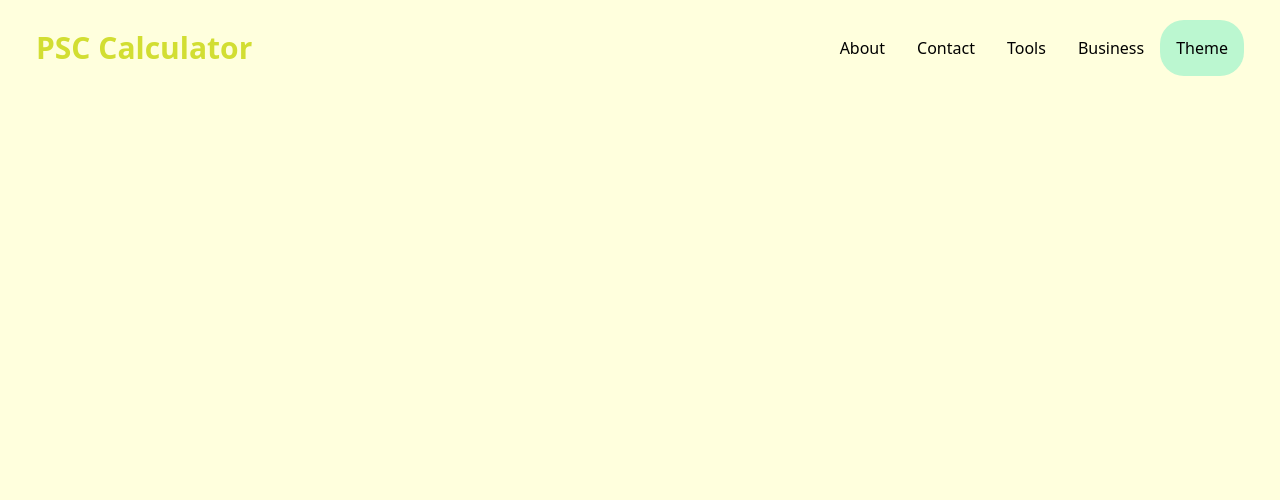
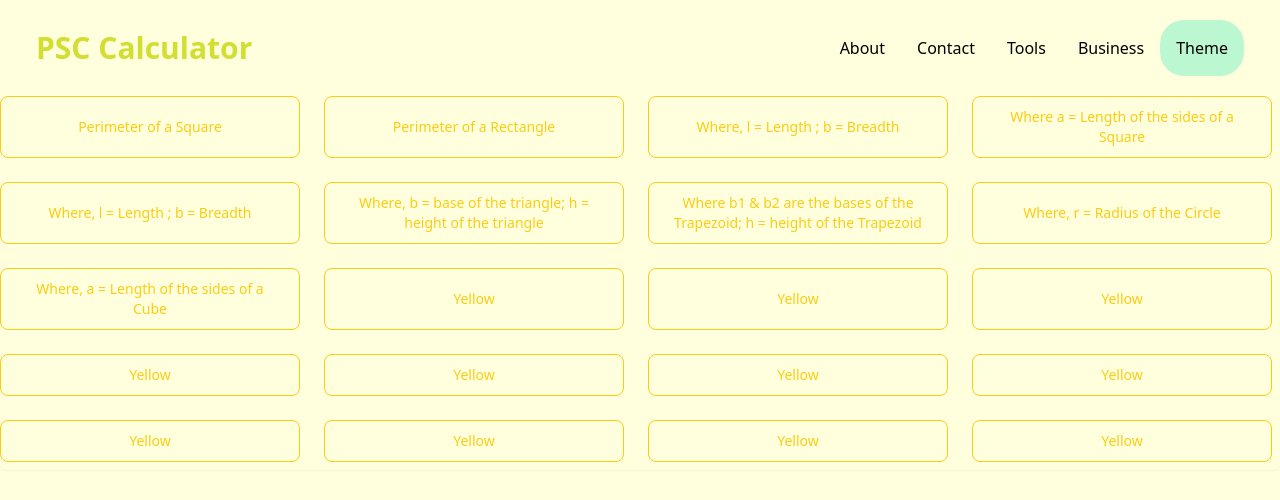
Before and after one commit to WireBot34/pscalc, a React (Create React App) app: page / in a window 1280 px wide. Shown: the top 500 px of the page. Built offline with nearby package versions, Linux system fonts and the light colour scheme.

Commit message:
added buttons for each calculators

```diff
--- /dev/null
+++ b/src/components/Calculatorsb.js
@@ -0,0 +1,130 @@
+import React from "react";
+
+function Calculatorsb() {
+  return (
+    <div className="grid gap-4 grid-cols-4 grid-rows-3 rounded-md shadow-sm">
+      <button
+        type="button"
+        class="text-yellow-400 hover:text-white border border-yellow-400 hover:bg-yellow-500 focus:ring-4 focus:outline-none focus:ring-yellow-300 font-medium rounded-lg text-sm px-5 py-2.5 text-center me-2 mb-2 dark:border-yellow-300 dark:text-yellow-300 dark:hover:text-white dark:hover:bg-yellow-400 dark:focus:ring-yellow-900"
+      >
+        Perimeter of a Square
+      </button>
+      <button
+        type="button"
+        class="text-yellow-400 hover:text-white border border-yellow-400 hover:bg-yellow-500 focus:ring-4 focus:outline-none focus:ring-yellow-300 font-medium rounded-lg text-sm px-5 py-2.5 text-center me-2 mb-2 dark:border-yellow-300 dark:text-yellow-300 dark:hover:text-white dark:hover:bg-yellow-400 dark:focus:ring-yellow-900"
+      >
+        Perimeter of a Rectangle
+      </button>
+      <button
+        type="button"
+        class="text-yellow-400 hover:text-white border border-yellow-400 hover:bg-yellow-500 focus:ring-4 focus:outline-none focus:ring-yellow-300 font-medium rounded-lg text-sm px-5 py-2.5 text-center me-2 mb-2 dark:border-yellow-300 dark:text-yellow-300 dark:hover:text-white dark:hover:bg-yellow-400 dark:focus:ring-yellow-900"
+      >
+        Where, l = Length ; b = Breadth
+      </button>
+      <button
+        type="button"
+        class="text-yellow-400 hover:text-white border border-yellow-400 hover:bg-yellow-500 focus:ring-4 focus:outline-none focus:ring-yellow-300 font-medium rounded-lg text-sm px-5 py-2.5 text-center me-2 mb-2 dark:border-yellow-300 dark:text-yellow-300 dark:hover:text-white dark:hover:bg-yellow-400 dark:focus:ring-yellow-900"
+      >
+        Where a = Length of the sides of a Square
+      </button>
+      <button
+        type="button"
+        class="text-yellow-400 hover:text-white border border-yellow-400 hover:bg-yellow-500 focus:ring-4 focus:outline-none focus:ring-yellow-300 font-medium rounded-lg text-sm px-5 py-2.5 text-center me-2 mb-2 dark:border-yellow-300 dark:text-yellow-300 dark:hover:text-white dark:hover:bg-yellow-400 dark:focus:ring-yellow-900"
+      >
+        Where, l = Length ; b = Breadth
+      </button>
+      <button
+        type="button"
+        class="text-yellow-400 hover:text-white border border-yellow-400 hover:bg-yellow-500 focus:ring-4 focus:outline-none focus:ring-yellow-300 font-medium rounded-lg text-sm px-5 py-2.5 text-center me-2 mb-2 dark:border-yellow-300 dark:text-yellow-300 dark:hover:text-white dark:hover:bg-yellow-400 dark:focus:ring-yellow-900"
+      >
+        Where, b = base of the triangle; h = height of the triangle
+      </button>
+      <button
+        type="button"
+        class="text-yellow-400 hover:text-white border border-yellow-400 hover:bg-yellow-500 focus:ring-4 focus:outline-none focus:ring-yellow-300 font-medium rounded-lg text-sm px-5 py-2.5 text-center me-2 mb-2 dark:border-yellow-300 dark:text-yellow-300 dark:hover:text-white dark:hover:bg-yellow-400 dark:focus:ring-yellow-900"
+      >
+        Where b1 & b2 are the bases of the Trapezoid; h = height of the Trapezoid
+      </button>
+      <button
+        type="button"
+        class="text-yellow-400 hover:text-white border border-yellow-400 hover:bg-yellow-500 focus:ring-4 focus:outline-none focus:ring-yellow-300 font-medium rounded-lg text-sm px-5 py-2.5 text-center me-2 mb-2 dark:border-yellow-300 dark:text-yellow-300 dark:hover:text-white dark:hover:bg-yellow-400 dark:focus:ring-yellow-900"
+      >
+        Where, r = Radius of the Circle
+      </button>
+      <button
+        type="button"
+        class="text-yellow-400 hover:text-white border border-yellow-400 hover:bg-yellow-500 focus:ring-4 focus:outline-none focus:ring-yellow-300 font-medium rounded-lg text-sm px-5 py-2.5 text-center me-2 mb-2 dark:border-yellow-300 dark:text-yellow-300 dark:hover:text-white dark:hover:bg-yellow-400 dark:focus:ring-yellow-900"
+      >
+        Where, a = Length of the sides of a Cube
+      </button>
+      <button
+        type="button"
+        class="text-yellow-400 hover:text-white border border-yellow-400 hover:bg-yellow-500 focus:ring-4 focus:outline-none focus:ring-yellow-300 font-medium rounded-lg text-sm px-5 py-2.5 text-center me-2 mb-2 dark:border-yellow-300 dark:text-yellow-300 dark:hover:text-white dark:hover:bg-yellow-400 dark:focus:ring-yellow-900"
+      >
+        Yellow
+      </button>
+      <button
+        type="button"
+        class="text-yellow-400 hover:text-white border border-yellow-400 hover:bg-yellow-500 focus:ring-4 focus:outline-none focus:ring-yellow-300 font-medium rounded-lg text-sm px-5 py-2.5 text-center me-2 mb-2 dark:border-yellow-300 dark:text-yellow-300 dark:hover:text-white dark:hover:bg-yellow-400 dark:focus:ring-yellow-900"
+      >
+        Yellow
+      </button>
+      <button
+        type="button"
+        class="text-yellow-400 hover:text-white border border-yellow-400 hover:bg-yellow-500 focus:ring-4 focus:outline-none focus:ring-yellow-300 font-medium rounded-lg text-sm px-5 py-2.5 text-center me-2 mb-2 dark:border-yellow-300 dark:text-yellow-300 dark:hover:text-white dark:hover:bg-yellow-400 dark:focus:ring-yellow-900"
+      >
+        Yellow
+      </button>
+      <button
+      type="button"
+      class="text-yellow-400 hover:text-white border border-yellow-400 hover:bg-yellow-500 focus:ring-4 focus:outline-none focus:ring-yellow-300 font-medium rounded-lg text-sm px-5 py-2.5 text-center me-2 mb-2 dark:border-yellow-300 dark:text-yellow-300 dark:hover:text-white dark:hover:bg-yellow-400 dark:focus:ring-yellow-900"
+    >
+      Yellow
+    </button>
+    <button
+      type="button"
+      class="text-yellow-400 hover:text-white border border-yellow-400 hover:bg-yellow-500 focus:ring-4 focus:outline-none focus:ring-yellow-300 font-medium rounded-lg text-sm px-5 py-2.5 text-center me-2 mb-2 dark:border-yellow-300 dark:text-yellow-300 dark:hover:text-white dark:hover:bg-yellow-400 dark:focus:ring-yellow-900"
+    >
+      Yellow
+    </button>
+    <button
+      type="button"
+      class="text-yellow-400 hover:text-white border border-yellow-400 hover:bg-yellow-500 focus:ring-4 focus:outline-none focus:ring-yellow-300 font-medium rounded-lg text-sm px-5 py-2.5 text-center me-2 mb-2 dark:border-yellow-300 dark:text-yellow-300 dark:hover:text-white dark:hover:bg-yellow-400 dark:focus:ring-yellow-900"
+    >
+      Yellow
+    </button>
+    <button
+      type="button"
+      class="text-yellow-400 hover:text-white border border-yellow-400 hover:bg-yellow-500 focus:ring-4 focus:outline-none focus:ring-yellow-300 font-medium rounded-lg text-sm px-5 py-2.5 text-center me-2 mb-2 dark:border-yellow-300 dark:text-yellow-300 dark:hover:text-white dark:hover:bg-yellow-400 dark:focus:ring-yellow-900"
+    >
+      Yellow
+    </button>
+    <button
+      type="button"
+      class="text-yellow-400 hover:text-white border border-yellow-400 hover:bg-yellow-500 focus:ring-4 focus:outline-none focus:ring-yellow-300 font-medium rounded-lg text-sm px-5 py-2.5 text-center me-2 mb-2 dark:border-yellow-300 dark:text-yellow-300 dark:hover:text-white dark:hover:bg-yellow-400 dark:focus:ring-yellow-900"
+    >
+      Yellow
+    </button>
+    <button
+      type="button"
+      class="text-yellow-400 hover:text-white border border-yellow-400 hover:bg-yellow-500 focus:ring-4 focus:outline-none focus:ring-yellow-300 font-medium rounded-lg text-sm px-5 py-2.5 text-center me-2 mb-2 dark:border-yellow-300 dark:text-yellow-300 dark:hover:text-white dark:hover:bg-yellow-400 dark:focus:ring-yellow-900"
+    >
+      Yellow
+    </button>
+    <button
+      type="button"
+      class="text-yellow-400 hover:text-white border border-yellow-400 hover:bg-yellow-500 focus:ring-4 focus:outline-none focus:ring-yellow-300 font-medium rounded-lg text-sm px-5 py-2.5 text-center me-2 mb-2 dark:border-yellow-300 dark:text-yellow-300 dark:hover:text-white dark:hover:bg-yellow-400 dark:focus:ring-yellow-900"
+    >
+      Yellow
+    </button>
+    <button
+      type="button"
+      class="text-yellow-400 hover:text-white border border-yellow-400 hover:bg-yellow-500 focus:ring-4 focus:outline-none focus:ring-yellow-300 font-medium rounded-lg text-sm px-5 py-2.5 text-center me-2 mb-2 dark:border-yellow-300 dark:text-yellow-300 dark:hover:text-white dark:hover:bg-yellow-400 dark:focus:ring-yellow-900"
+    >
+      Yellow
+    </button>
+    </div>
+  );
+}
+
+export default Calculatorsb;
--- a/src/pages/Home.js
+++ b/src/pages/Home.js
@@ -2,6 +2,7 @@
 import "../index.css";
 import Header from "../components/Header";
 import { Helmet } from "react-helmet";
+import Calculatorsb from "../components/Calculatorsb";
 
 function Home() {
   return (
@@ -10,6 +11,7 @@ function Home() {
         <title>PSCalc | Home</title>
       </Helmet>
       <Header />
+      <Calculatorsb />
       {/* <h1 className="text-3xl font-bold text-center underline">
         Welcome to the Homepage
       </h1>
```
